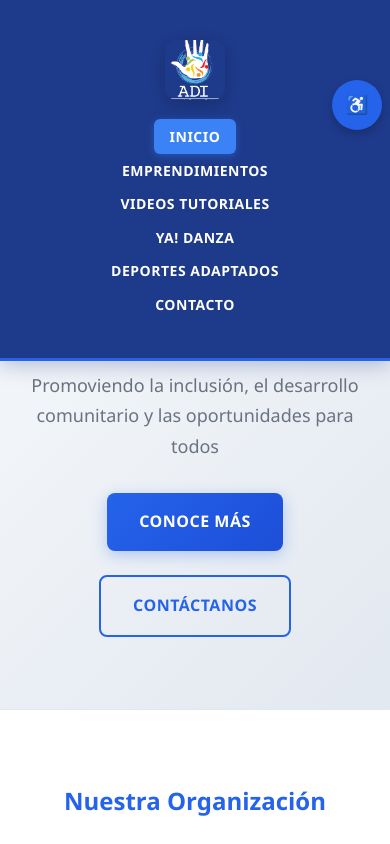
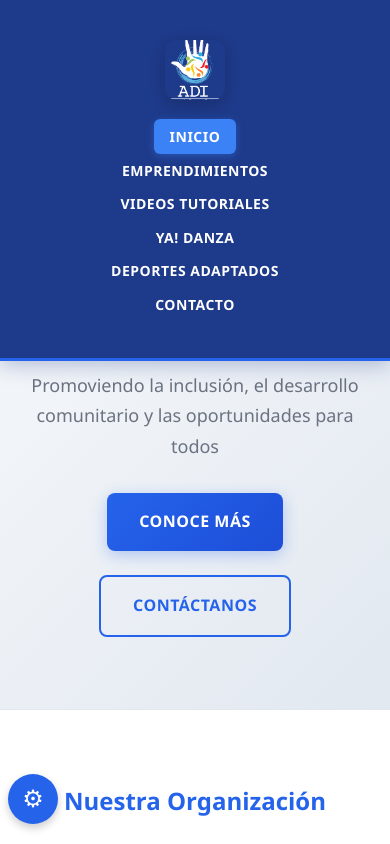
Before and after one commit to Acamacho20027/Asociaci-n-Desamparados-Inclusivo-, a website: page views/index.html in a window 390 px wide. Shown: the top 844 px of the page. Drawn offline with Linux system fonts and the light colour scheme.

Commit message:
Reubicar menú de accesibilidad y actualizar icono

```diff
--- a/server/main.js
+++ b/server/main.js
@@ -73,7 +73,7 @@ class AccessibilityManager {
         </button>
       </div>
       <button class="accessibility-toggle" id="accessibilityToggle" aria-label="Menú de accesibilidad">
-        ♿
+        ⚙
       </button>
     `;
 
--- a/styles/style.css
+++ b/styles/style.css
@@ -221,8 +221,8 @@ body.no-animations * {
 /* Menú de accesibilidad */
 .accessibility-menu {
   position: fixed;
-  top: 80px;
-  right: var(--spacing-lg);
+  bottom: 80px;
+  left: var(--spacing-lg);
   background: white;
   border-radius: 8px;
   box-shadow: var(--shadow-heavy);
@@ -240,19 +240,22 @@ body.no-animations * {
 
 .accessibility-toggle {
   position: fixed;
-  top: 80px;
-  right: var(--spacing-lg);
+  bottom: 20px;
+  left: var(--spacing-lg);
   background: var(--accent-color);
   color: white;
   border: none;
   border-radius: 50%;
   width: 50px;
   height: 50px;
-  font-size: var(--font-size-large);
+  font-size: 1.5rem;
   cursor: pointer;
   z-index: 1001;
   box-shadow: var(--shadow-medium);
   transition: all var(--transition-fast);
+  display: flex;
+  align-items: center;
+  justify-content: center;
 }
 
 .accessibility-toggle:hover {
@@ -508,13 +511,15 @@ body.custom-cursor {
   }
 
   .accessibility-menu {
-    right: var(--spacing-sm);
+    left: var(--spacing-sm);
+    bottom: 80px;
     width: calc(100vw - 2rem);
     max-width: 300px;
   }
 
   .accessibility-toggle {
-    right: var(--spacing-sm);
+    left: var(--spacing-sm);
+    bottom: 20px;
   }
 
   .container {
```
Also changed, not shown: README.md.
